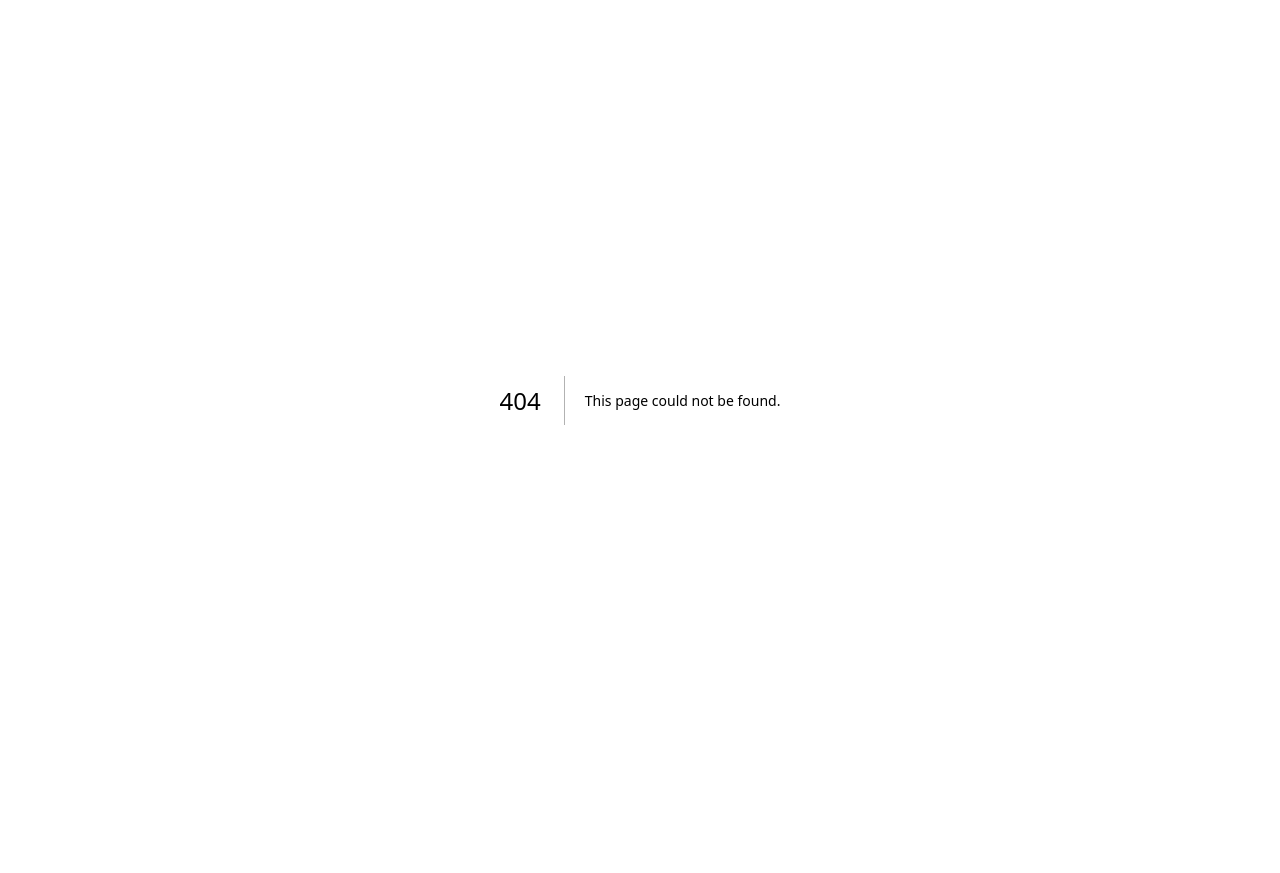
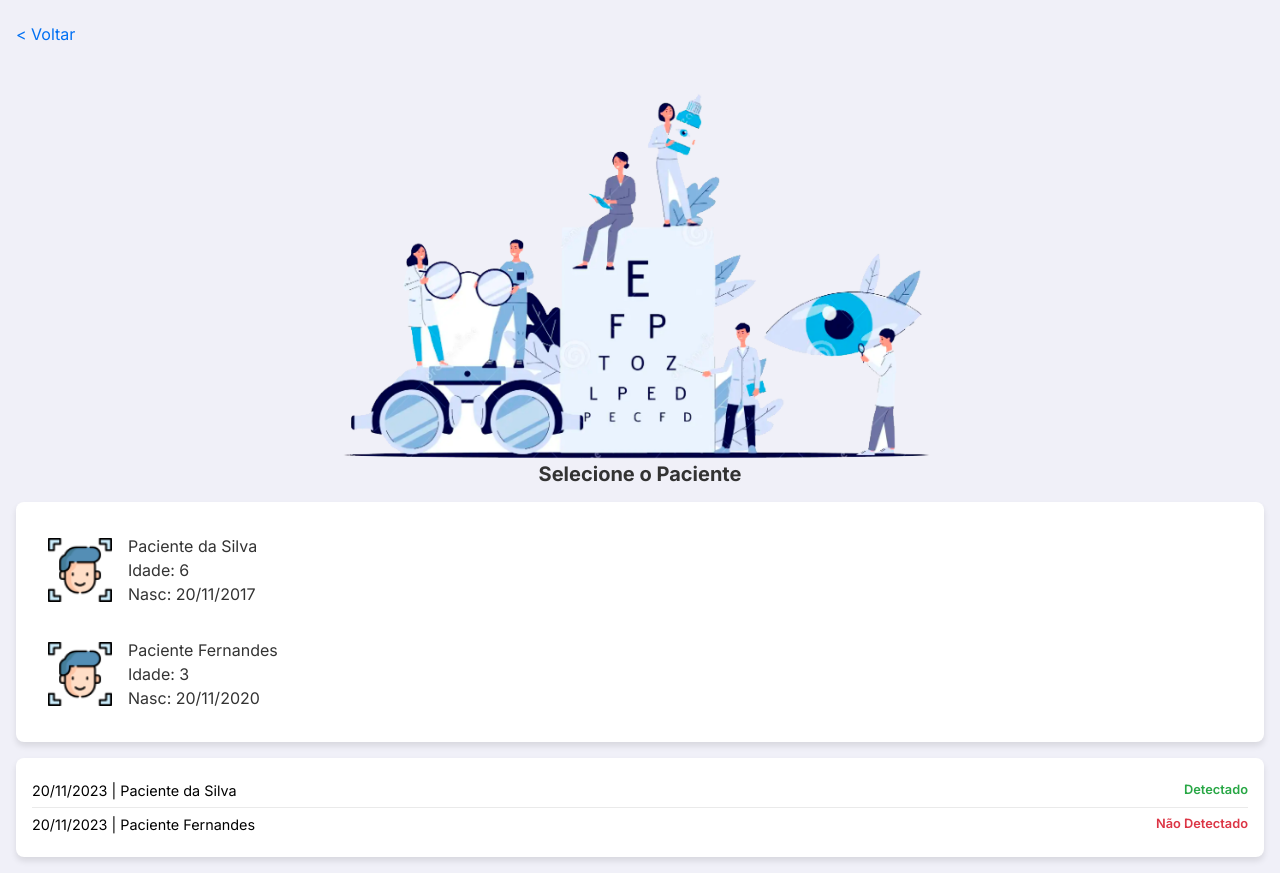
Before and after one commit to tomgoncalvs/safe-vision, a Next.js app: page /logado/select in a window 1280 px wide. Before the commit this address had no page. Before the commit the page ends 800 px from the top, so only its background shows below. Built offline with nearby package versions, Linux system fonts and the light colour scheme.

Commit message:
pacients page + styles

```diff
--- /dev/null
+++ b/src/app/logado/select/page.tsx
@@ -0,0 +1,63 @@
+"use client";
+import React from 'react';
+import Link from 'next/link';
+import {
+  Container,
+  BackButton,
+  Title,
+  PatientList,
+  PatientCard,
+  PatientInfo,
+  PatientIcon,
+  TestsSection,
+  TestResult,
+  TestResultStatus,
+  StyledImage
+} from '../../../../styles/select/SelectPacient.Styles';
+
+const PatientSelectionPage = () => {
+  // Substitua por dados reais ou obtenha de uma API
+  const patients = [
+    { id: 1, name: 'Paciente da Silva', age: 6, dob: '20/11/2017' },
+    { id: 2, name: 'Paciente Fernandes', age: 3, dob: '20/11/2020' },
+  ];
+
+  const tests = [
+    { date: '20/11/2023', patientName: 'Paciente da Silva', status: 'Detectado' },
+    { date: '20/11/2023', patientName: 'Paciente Fernandes', status: 'Não Detectado' },
+  ];
+
+  return (
+    <Container>
+      <BackButton href="/logado">{'<'} Voltar</BackButton>
+      <StyledImage src="/images/pretest-image.png" alt="Ilustração" />
+      <Title>Selecione o Paciente</Title>
+      <PatientList>
+      {patients.map((patient) => (
+        <Link href={`/patient/${patient.id}`} passHref key={patient.id}>
+          <PatientCard>
+            <PatientIcon src="/images/icons/face-icon.png" alt="Ícone do Paciente" />
+            <PatientInfo>
+              {patient.name}<br />
+              Idade: {patient.age}<br />
+              Nasc: {patient.dob}
+            </PatientInfo>
+          </PatientCard>
+        </Link>
+      ))}
+    </PatientList>
+      <TestsSection>
+        {tests.map((test, index) => (
+          <TestResult key={index}>
+            {test.date} | {test.patientName}
+            <TestResultStatus status={test.status === 'Detectado'}>
+              {test.status}
+            </TestResultStatus>
+          </TestResult>
+        ))}
+      </TestsSection>
+    </Container>
+  );
+};
+
+export default PatientSelectionPage;
```
Also changed, not shown: styles/identify/Identify.Styles.ts (+4 -5 lines).
